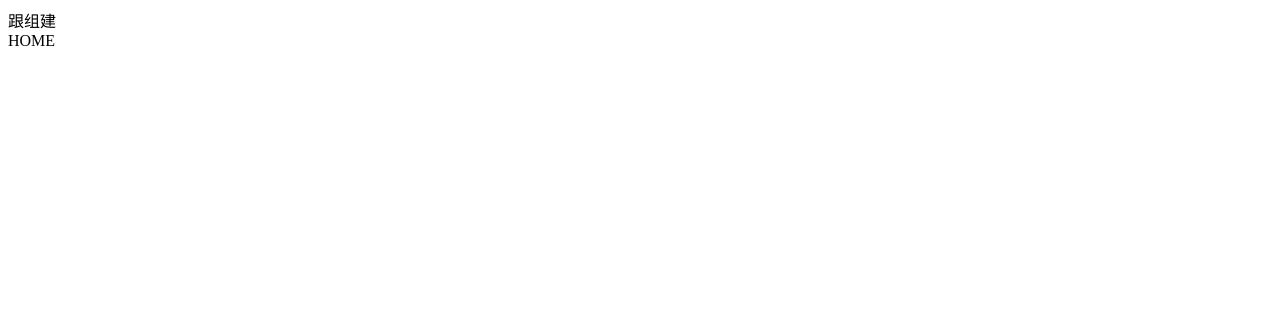
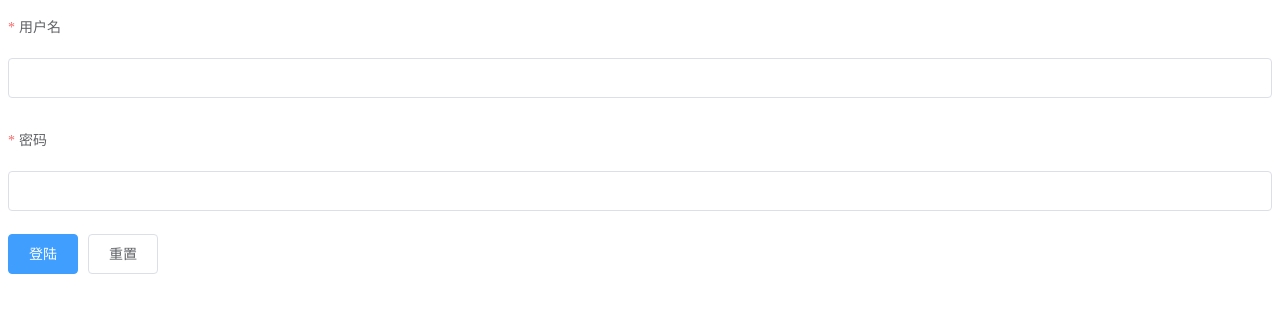
Before and after one commit to GGGDD/demo, a Vue app: page /#/home in a window 1280 px wide. Shown: the top 312 px of the page. Built offline with nearby package versions, Linux system fonts and the light colour scheme.

Commit message:
02-form表单基本骨架

```diff
--- a/package.json
+++ b/package.json
@@ -11,6 +11,7 @@
     "build": "node build/build.js"
   },
   "dependencies": {
+    "element-ui": "^2.4.11",
     "vue": "^2.5.2",
     "vue-router": "^3.0.2"
   },
--- a/src/App.vue
+++ b/src/App.vue
@@ -1,6 +1,5 @@
 <template>
   <div id="app">
-    跟组建
     <!-- 路由出口 放在这里 -->
     <router-view></router-view>
   </div>
--- a/src/components/home/Home.vue
+++ b/src/components/home/Home.vue
@@ -1,10 +1,71 @@
 <template>
-  <div>HOME</div>
+<!--
+el-form:表单组件
+el-form-item:表单组件中的每一行
+model:表单数据对象,登陆表单,就只需要 username 和 password
+rules:表单验证规则
+label-width:表单域标签的宽度
+label:标签文本,每一行 表单的说明文本 , name ... user
+prop:表单域model 字段,在使用 validate(表单验证)、resetFields(重置表单) 方法的情况下，该属性是必填的
+通过设置 label-position 属性可以改变表单域标签的位置
+-->
+
+  <el-form :model="loginForm " :rules="rules" ref="ruleForm" label-width="100px" class="demo-ruleForm" label-position="top">
+  <el-form-item label="用户名" prop="username">
+    <el-input v-model="loginForm.username"></el-input>
+  </el-form-item>
+  <el-form-item label="密码" prop="password">
+    <el-input v-model="loginForm.password"></el-input>
+  </el-form-item>
+
+  <el-form-item>
+    <el-button type="primary" @click="submitForm('ruleForm')">登陆</el-button>
+    <el-button @click="resetForm('ruleForm')">重置</el-button>
+  </el-form-item>
+</el-form>
 </template>
 
 <script>
 export default {
-
+  data () {
+    return {
+      // 登陆 表单的数据
+      loginForm: {
+        username: '',
+        password: ''
+      },
+      // 用户名 和 密码的校验规则
+      rules: {
+        username: [
+          // 触发表单验证的时机:trigger,    'blur'代表失焦点
+          // required 必填项
+          // message:校验失败 显示的信息
+          { required: true, message: '请输用户名入', trigger: 'blur' },
+          { min: 3, max: 10, message: '长度在 3 到 10 个字符', trigger: 'blur' }
+        ],
+        password: [
+          { required: true, message: '请输入密码', trigger: 'blur' },
+          { min: 3, max: 10, message: '长度在 3 到 10 个字符', trigger: 'blur' }
+        ]
+      }
+    }
+  },
+  methods: {
+    submitForm (formName) {
+      // $refs在 Vue中来直接获取组件中或者DOM对象
+      // this.$refs.ruleForm就是页面中的el-form表单组件
+      // 收集到 页面的res,是个集合
+      this.$refs.ruleForm.validate((valid) => {
+        if (!valid) {
+          return false
+        }
+        // 下面代码 表示验证成功
+      })
+    },
+    resetForm (formName) {
+      this.$refs[formName].resetFields()
+    }
+  }
 }
 </script>
 
--- a/src/components/login/Login.vue
+++ b/src/components/login/Login.vue
@@ -1,5 +1,7 @@
 <template>
-  <div>LOGIN</div>
+  <div>LOGIN
+     <el-button type="primary">主要按钮</el-button>
+  </div>
 </template>
 
 <script>
--- a/src/main.js
+++ b/src/main.js
@@ -6,6 +6,11 @@
 // 导入自己 封装的 路由模块
 // (抽离 路由模块 , 路由是独立的,而不是应该放在入口中  ,所以抽离出来 变为独立的模块 , 模块需要什么就要手动导入)
 import router from './router'
+
+// 使用 elementUi
+import ElementUI from 'element-ui'
+import 'element-ui/lib/theme-chalk/index.css'
+Vue.use(ElementUI)
 
 Vue.config.productionTip = false
 
```
Also changed, not shown: 1 other file (tests, documents, lock files or other folders).
